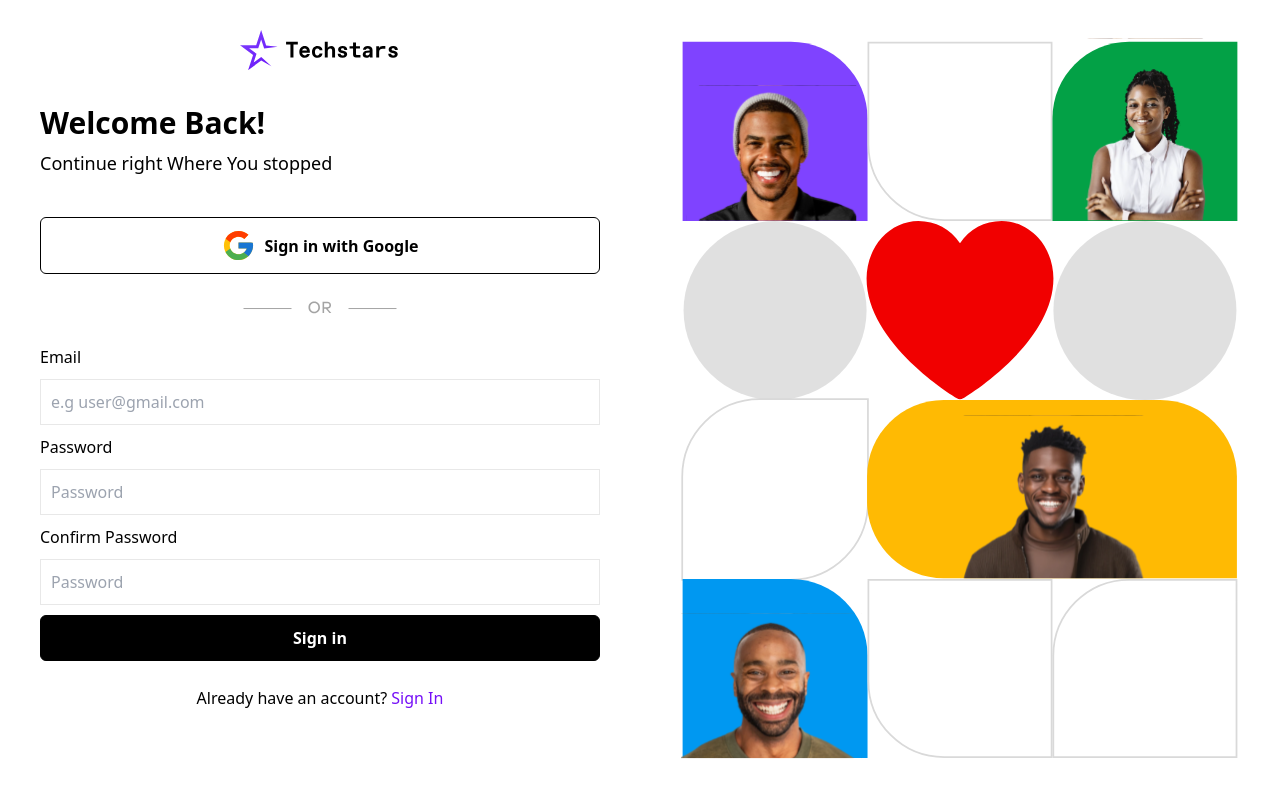
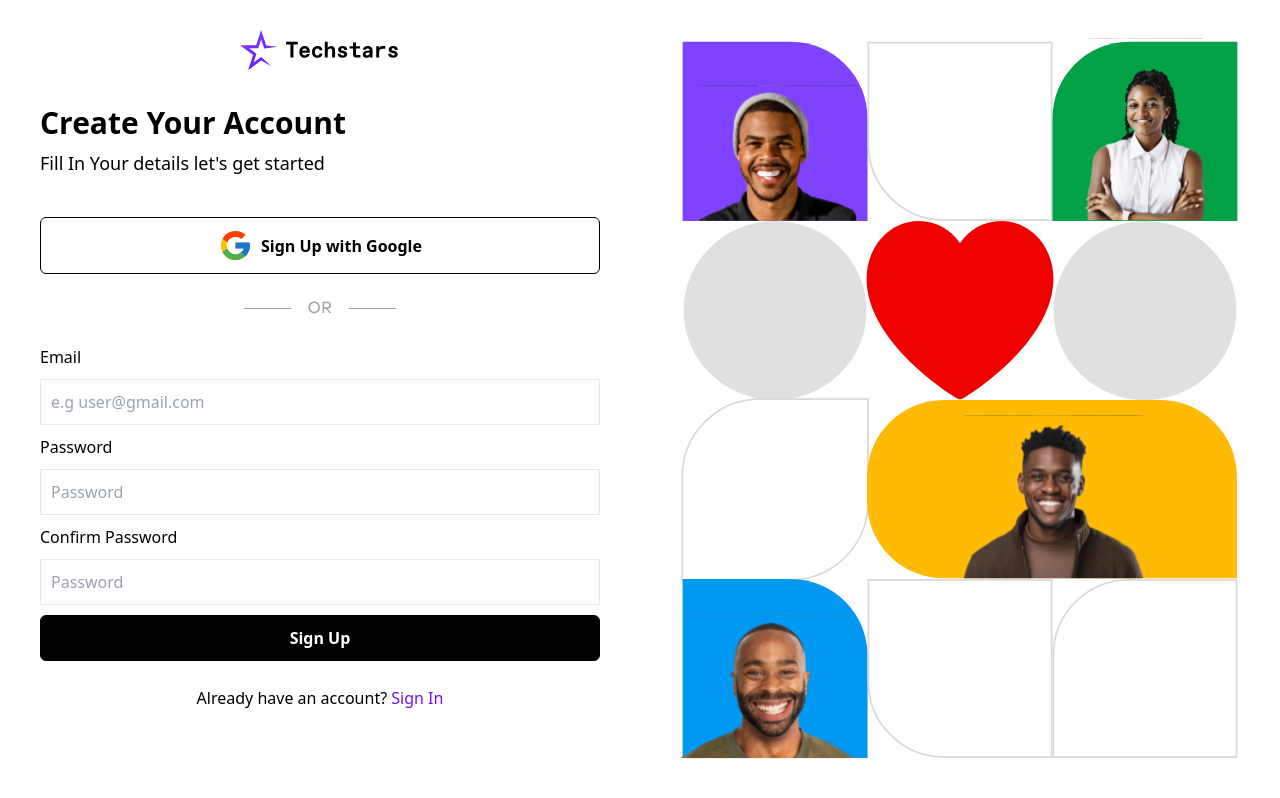
Before and after one commit to TechStarsCommunity/Techstars-Website, a React (Vite) app: page /signup in a window 1280 px wide. Built offline with nearby package versions, Linux system fonts and the light colour scheme.

Commit message:
made corrections to the texts

```diff
--- a/src/page/SignUp.jsx
+++ b/src/page/SignUp.jsx
@@ -16,14 +16,14 @@ const SignUp = () => {
                 </div>
                 <div className='grid gap-[40px] w-full'>
                     <div className=''>
-                        <h2 className='text-3xl font-bold mb-2'>Welcome Back!</h2>
-                        <p className='text-lg'>Continue right Where You stopped</p>
+                        <h2 className='text-3xl font-bold mb-2'>Create Your Account</h2>
+                        <p className='text-lg'>Fill In Your details let's get started</p>
                     </div>
                     <div className='w-full'>
                         <button className='px-[30px] py-[10px] rounded-md border border-black w-full font-bold flex items-center gap-2 justify-center'>
                             <FcGoogle size={35} />
                             <p>
-                                Sign in with Google
+                                Sign Up with Google
                             </p>
                         </button>
                     </div>
@@ -51,7 +51,7 @@ const SignUp = () => {
                         <input type="password" placeholder='Password' className=' p-[10px] border-[#E8E8E8] border ' />
                     </div>
                     <button className='px-[30px] py-[10px] rounded-md border border-black w-full font-bold bg-black text-white'>
-                        Sign in
+                        Sign Up
                     </button>
                 </form >
                 <div className='w-full text-center'>
```
